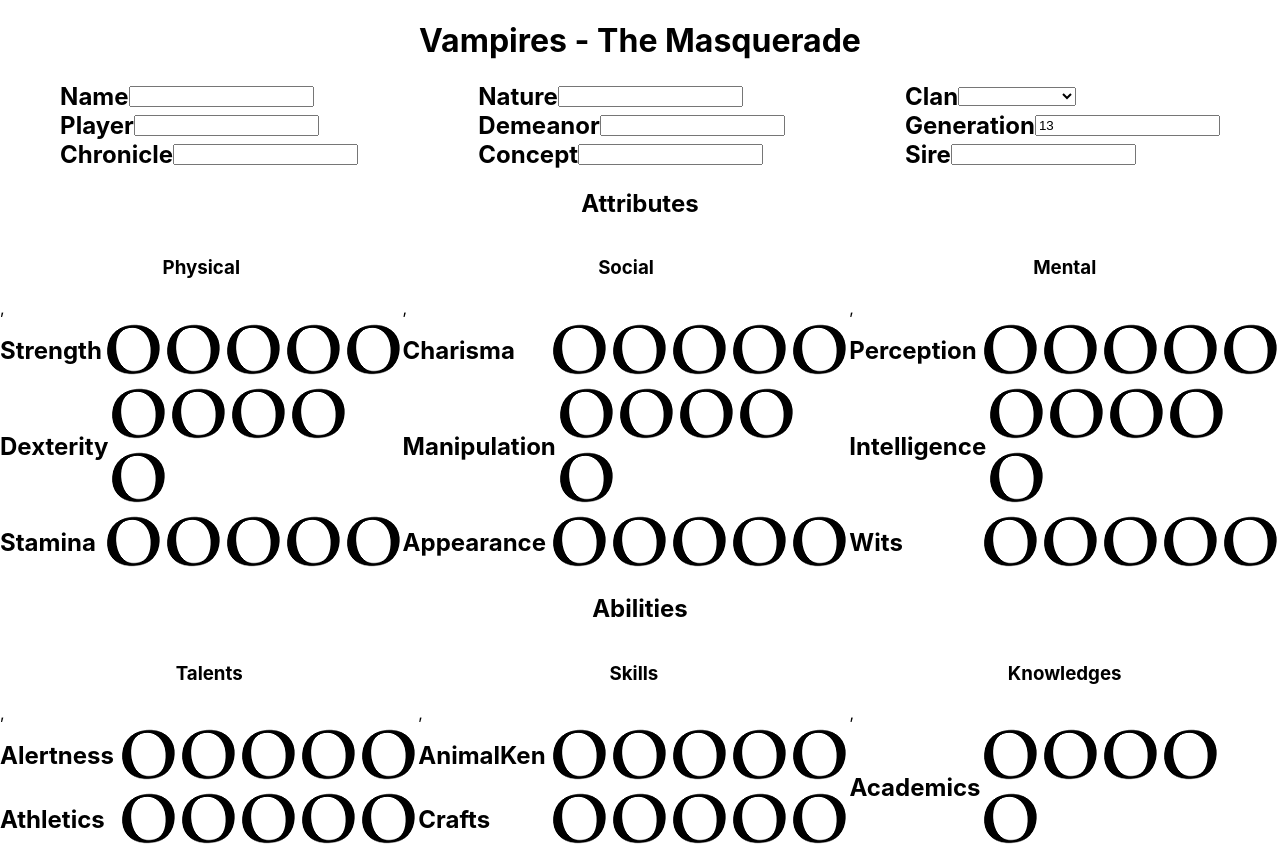
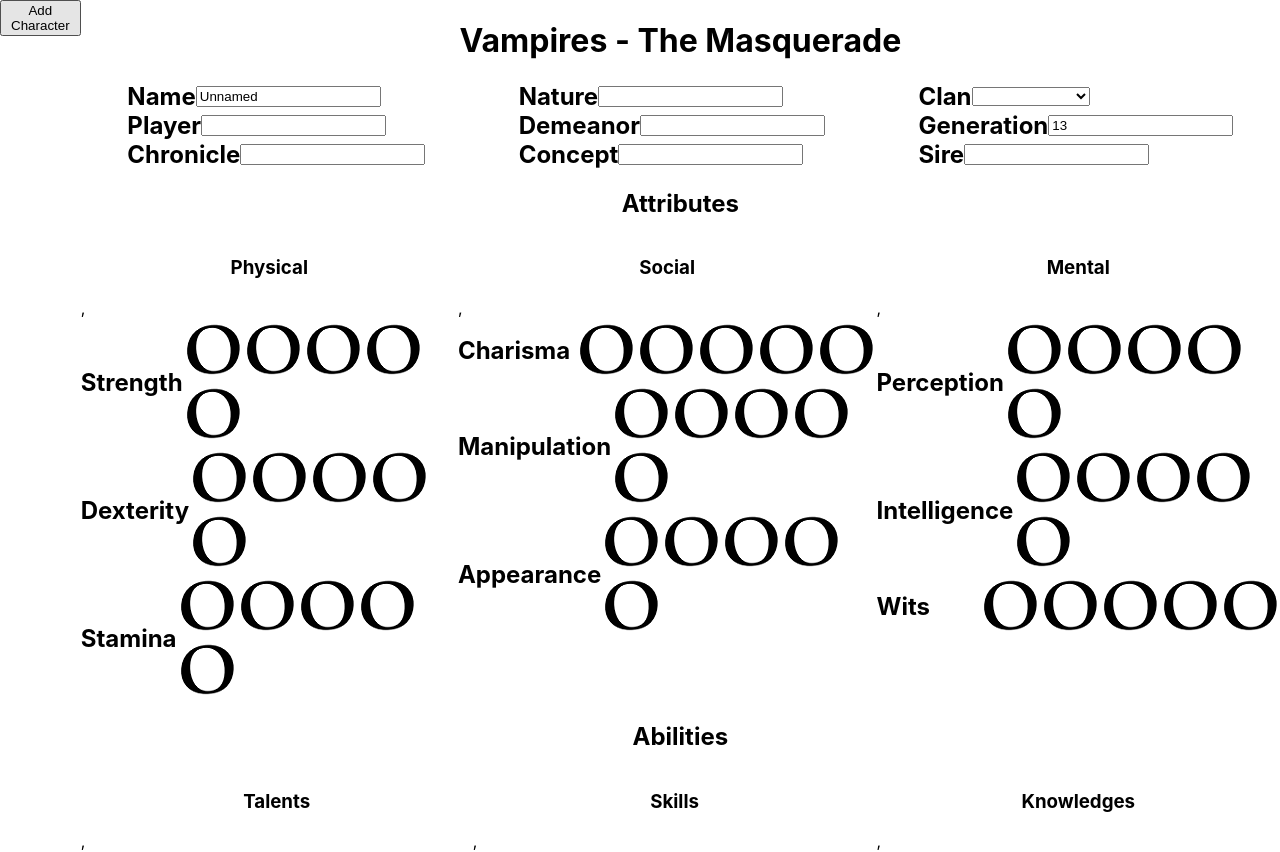
Before and after one commit to bibamus/vtmsheet, a React (Create React App) app: page / in a window 1280 px wide. Shown: the top 852 px of the page. Built offline with nearby package versions, Linux system fonts and the light colour scheme.

Commit message:
Character selection

```diff
--- a/src/App.tsx
+++ b/src/App.tsx
@@ -5,15 +5,18 @@
 import characterReducer from "./state/CharacterReducer";
 import Character from "./model/Character";
 import {characterDB} from "./indexeddb/CharacterDB";
+import CharacterSelect from "./character-select/CharacterSelect";
 
 export default function App(): React.ReactElement {
     const [character, dispatch] = useReducer(characterReducer, new Character());
+    const [characters, setCharacters] = useState<Character[]>([]);
     const [initialized, setInitialized] = useState<boolean>(false);
 
     useEffect(() => {
         console.log("Loading character");
         characterDB.characters.toArray().then((characters) => {
             if (characters.length > 0) {
+                setCharacters(characters);
                 dispatch({type: "setCharacter", character: characters[0]});
             }
             setInitialized(true);
@@ -26,8 +29,29 @@
         }
     }, [initialized, character]);
 
+    useEffect(() => {
+        characterDB.characters.toArray().then((characters) => setCharacters(characters));
+    }, [character]);
+
+    function onNewCharacter() {
+        const character = new Character();
+        setCharacters([...characters, character]);
+        dispatch({type: "setCharacter", character: character});
+    }
+
+    function onCharacterChange(id: string) {
+        const character = characters.find(character => character.id === id);
+        if (character) {
+            dispatch({type: "setCharacter", character: character});
+        }
+    }
+
 
     return (
-        <Sheet character={character} characterDispatch={dispatch} initialized={initialized}/>
+        <div className={"container"}>
+            <CharacterSelect characters={characters} currentCharacter={character} onCharacterChange={onCharacterChange}
+                             initialized={initialized} onNewCharacter={onNewCharacter}/>
+            <Sheet character={character} characterDispatch={dispatch} initialized={initialized}/>
+        </div>
     );
 }
--- /dev/null
+++ b/src/character-select/CharacterSelect.tsx
@@ -0,0 +1,29 @@
+import Character from "../model/Character";
+
+interface CharacterSelectProps {
+    characters: Character[];
+    currentCharacter: Character;
+    initialized: boolean;
+    onNewCharacter: () => void;
+    onCharacterChange: (id: string) => void;
+}
+
+
+export default function CharacterSelect({
+                                            characters,
+                                            currentCharacter,
+                                            initialized,
+                                            onNewCharacter,
+                                            onCharacterChange
+                                        }: CharacterSelectProps): React.ReactElement {
+
+
+    if (!initialized) return <div>Loading...</div>
+    return <div>
+        {characters.map(character => <div onClick={() => onCharacterChange(character.id)}
+                                          className={`character-selection-row ${character.id === currentCharacter.id ? " selected-character" : ""}`}
+                                          key={character.id}>{character.characterName}
+        </div>)}
+        <button onClick={onNewCharacter}>Add Character</button>
+    </div>
+}
--- a/src/index.css
+++ b/src/index.css
@@ -10,6 +10,11 @@
 code {
     font-family: source-code-pro, Menlo, Monaco, Consolas, 'Courier New',
     monospace;
+}
+
+.container {
+    display: flex;
+    justify-content: flex-start;
 }
 
 .col-section {
@@ -53,11 +58,10 @@
     justify-content: space-between;
 }
 
-/*.dot-container {*/
-/*    display: flex;*/
-/*    flex-wrap: wrap;*/
-/*}*/
+.character-selection-row {
+    border: solid 1px black;
+}
 
-/*.dot:nth-child(10n) {*/
-/*    flex-basis: 100%;*/
-/*}*/
+.selected-character {
+    background: gray;
+}
--- a/src/model/Character.ts
+++ b/src/model/Character.ts
@@ -119,7 +119,7 @@
 
     readonly id: string = uuidv4()
 
-    readonly characterName: string = "";
+    readonly characterName: string = "Unnamed";
     readonly playerName: string = "";
     readonly chronicle: string = "";
     readonly nature: string = "";
```
